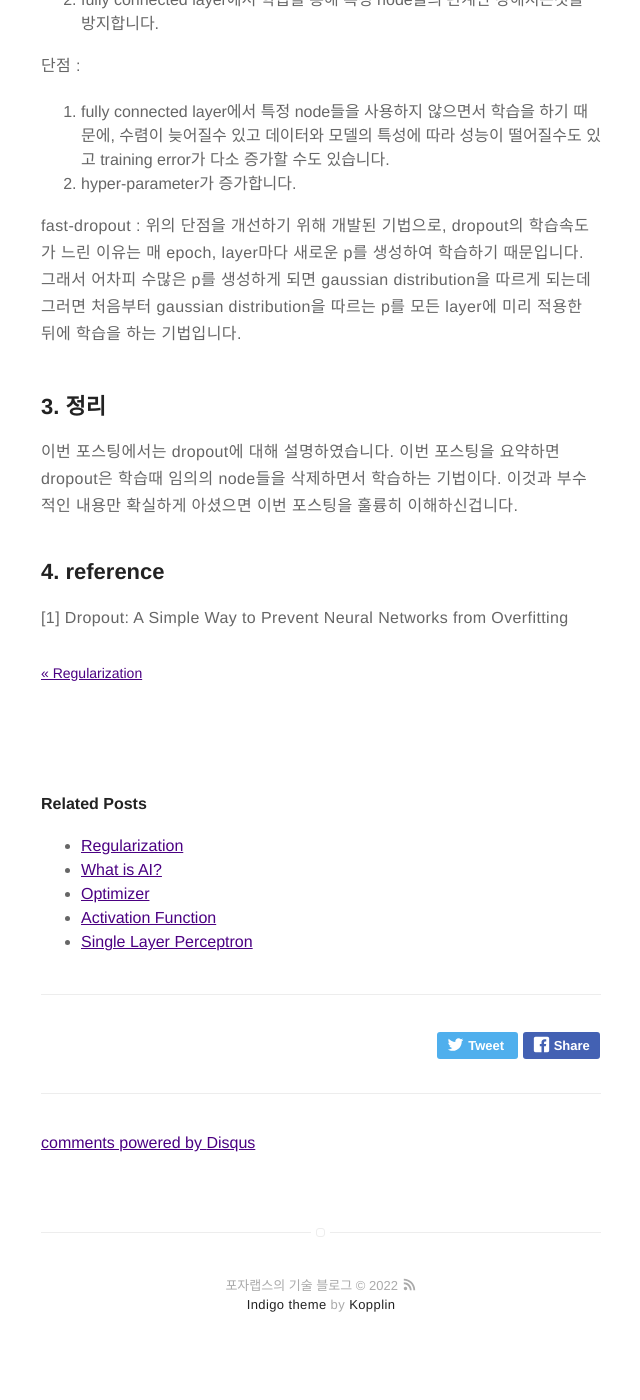
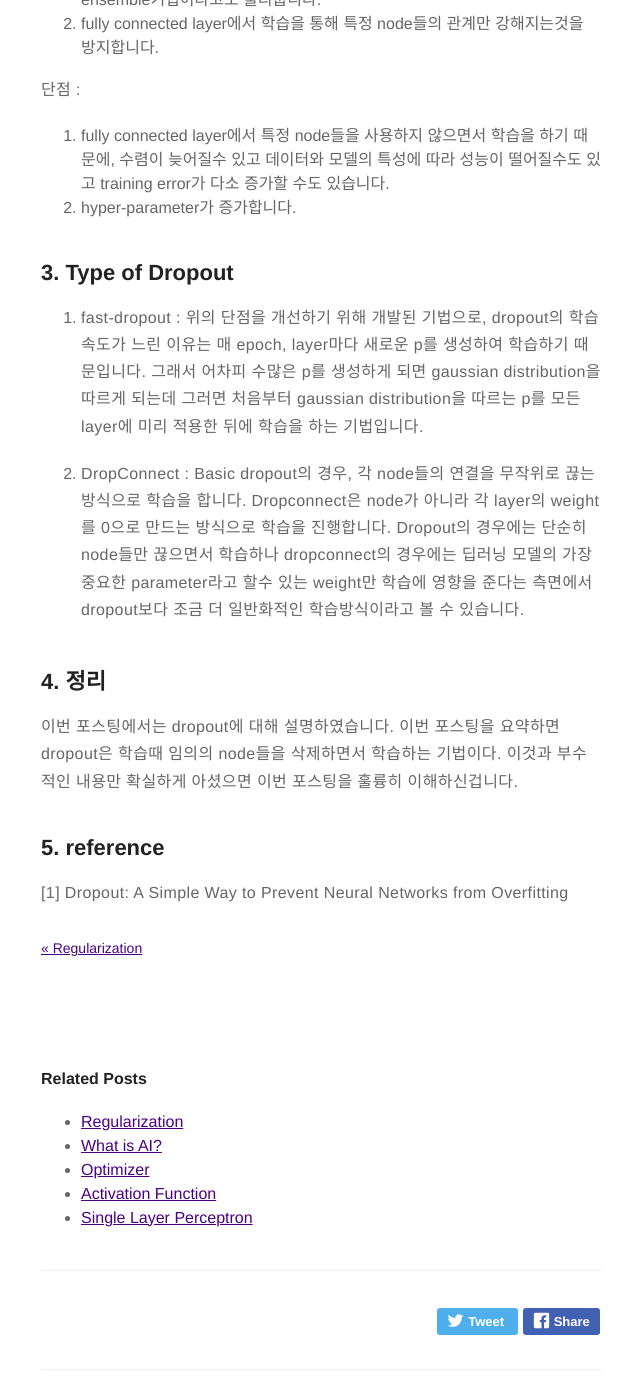
Before and after one commit to POZAlabs/pozalabs.github.io, a Jekyll site: the page built from _posts/2022-06-10-Dropout.md, in a window 1280 px wide and 1400 px high, scrolled down 3507 px. Shown: the whole window, without its empty margins (319-959 px from the left). Built offline with Jekyll 4.4.1, drawn with Linux system fonts in a browser that asks for light colours; formulas are drawn with MathJax 3; comment, search, counter and statistics services are not loaded; before the commit the page ends 4883 px from its top, so only the background shows below that; some of the changed text lies outside the part shown.

Commit message:
fea) dropout수정

```diff
--- a/_posts/2022-06-10-Dropout.md
+++ b/_posts/2022-06-10-Dropout.md
@@ -20,10 +20,11 @@ description: Dropout summary
 이런 over-fitting을 해결하게 위해 현재까지 다양한 방법들이 개발되었습니다. Dropout은 딥러닝의 태동기 때부터 사용되었던 over-fitting해결방법으로써, 간단하게 설명하면 딥러닝 layer를 연결하는 각 node를 랜덤하게 사용하지 않고 데이터를 학습하는 방법입니다. 딥러닝을 처음 접하고 배우고 계신분들은 이런 방식이 왜 모델의 성능을 올리는지 이해가 되지 않을 것입니다. 자세한 내용은 본문에서 다루겠습니다.
 
 이번 포스팅은 아래와 같은 순서로 진행합니다.
-1. Dropout -> 역사, 간단하게 설명, 동작방식
+1. Dropout
 2. Effect of Dropout
-3. 정리
-4. reference
+3. Type of Dropout
+4. 정리
+5. reference
 
 ## 1. Dropout
 Dropout은 deep learning기법의 태동기에 개발된 기술로 당시에는 under-fitting의 문제도 있었지만 동시에 over-fitting에 대한 이슈가 많았습니다. 그래서 '복잡한 딥러닝 모델을 오히려 간단하게 만들면 성능이 증가하지 않을까?'라는 가정에서 개발된 기술로, 딥러닝의 대가인 Geoffrey Hinton교수에 의해 JMLR, 14년에 처음으로 제안된 기술입니다. (추가내용으로 해당 논문의 편집자로 무려 딥러닝의 또 다른 대가인 Yoshua Bengio교수도 참여했습니다. 그렇기에 기술뿐만아니라 좋은 논문 작성법을 익히고 싶은 개발자라면 한번 쯤은 정독해볼만한 좋은 논문입니다.)
@@ -67,14 +68,18 @@ training step에서 각 layer에 적용한 $$p$$값을 hyper-parameter로 저장
 1. fully connected layer에서 특정 node들을 사용하지 않으면서 학습을 하기 때문에, 수렴이 늦어질수 있고 데이터와 모델의 특성에 따라 성능이 떨어질수도 있고 training error가 다소 증가할 수도 있습니다.
 2. hyper-parameter가 증가합니다.
 
-fast-dropout : 위의 단점을 개선하기 위해 개발된 기법으로, dropout의 학습속도가 느린 이유는 매 epoch, layer마다 새로운 p를 생성하여 학습하기 때문입니다. 그래서 어차피 수많은 p를 생성하게 되면 gaussian distribution을 따르게 되는데 그러면 처음부터 gaussian distribution을 따르는 p를 모든 layer에 미리 적용한 뒤에 학습을 하는 기법입니다.
+## 3. Type of Dropout
+1. fast-dropout : 위의 단점을 개선하기 위해 개발된 기법으로, dropout의 학습속도가 느린 이유는 매 epoch, layer마다 새로운 p를 생성하여 학습하기 때문입니다. 그래서 어차피 수많은 p를 생성하게 되면 gaussian distribution을 따르게 되는데 그러면 처음부터 gaussian distribution을 따르는 p를 모든 layer에 미리 적용한 뒤에 학습을 하는 기법입니다.
 
-## 3. 정리
+2. DropConnect : Basic dropout의 경우, 각 node들의 연결을 무작위로 끊는 방식으로 학습을 합니다. Dropconnect은 node가 아니라 각 layer의 weight를 0으로 만드는 방식으로 학습을 진행합니다. Dropout의 경우에는 단순히 node들만 끊으면서 학습하나 dropconnect의 경우에는 딥러닝 모델의 가장 중요한 parameter라고 할수 있는 weight만 학습에 영향을 준다는 측면에서 dropout보다 조금 더 일반화적인 학습방식이라고 볼 수 있습니다.
+
+
+## 4. 정리
 
 이번 포스팅에서는 dropout에 대해 설명하였습니다. 이번 포스팅을 요약하면 dropout은 학습때 임의의 node들을 삭제하면서 학습하는 기법이다. 이것과 부수적인 내용만 확실하게 아셨으면 이번 포스팅을 훌륭히 이해하신겁니다.
 
 
-## 4. reference
+## 5. reference
 [1] Dropout: A Simple Way to Prevent Neural Networks from Overfitting
 
 <script type="text/javascript" async src="https://cdn.mathjax.org/mathjax/latest/MathJax.js?config=TeX-MML-AM_CHTML"> </script>
```
